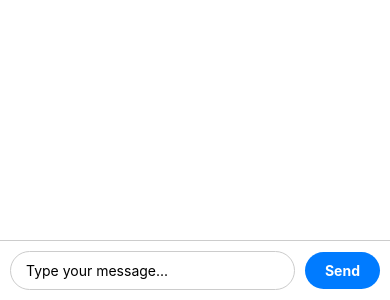
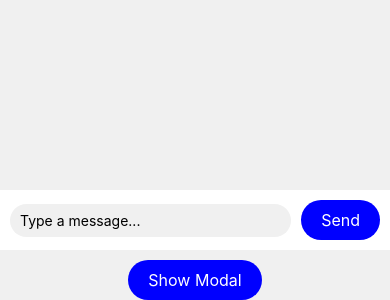
Before and after one commit to Suryaprkash03/Task_App, a React Native app: screen / in a window 390 px wide. Shown: the part 544-844 px from the top of the page. Built offline with nearby package versions, Linux system fonts and the light colour scheme.

Commit message:
work toast

```diff
--- a/App.js
+++ b/App.js
@@ -1,70 +1,77 @@
-import React, { useEffect, useState } from 'react';
-import { Dimensions, FlatList, StyleSheet, Text, TextInput, TouchableOpacity, View, useWindowDimensions } from 'react-native';
-import { WToast } from 'react-native-smart-tip';
+import React, { useState } from 'react';
+import { FlatList, StyleSheet, Text, TextInput, TouchableOpacity, View } from 'react-native';
+import Modal from 'react-native-modal';
+import Toast from 'react-native-toast-message';
 
-const ChatScreen = () => {
+const ChatBubble = ({ message, isSent }) => {
+  return (
+    <View style={[styles.bubbleContainer, isSent ? styles.sentBubble : styles.receivedBubble]}>
+      <Text style={styles.messageText}>{message}</Text>
+    </View>
+  );
+};
+
+const App = () => {
+  const [inputText, setInputText] = useState('');
   const [messages, setMessages] = useState([]);
-  const [inputText, setInputText] = useState('');
-  const windowDimensions = useWindowDimensions();
-
-  useEffect(() => {
-    const handleOrientationChange = () => {
-      showToast('Orientation changed');
-    };
-
-    const dimensionsSubscription = Dimensions.addEventListener('change', handleOrientationChange);
-
-    return () => {
-      dimensionsSubscription.remove();
-    };
-  }, []);
+  const [isModalVisible, setIsModalVisible] = useState(false);
 
   const sendMessage = () => {
     if (inputText.trim() !== '') {
-      setMessages([...messages, { text: inputText, sender: 'user' }]);
+      setMessages([...messages, { id: messages.length, message: inputText, isSent: true }]);
       setInputText('');
       showToast('Message sent');
-    } else {
-      showToast('Please type a message');
     }
   };
 
   const showToast = (message) => {
-    const toastOpts = {
-      data: message,
-      textColor: '#ffffff',
-      backgroundColor: '#444444',
-      duration: WToast.duration.LONG,
-      position: WToast.position.TOP,
-    };
+    Toast.show({
+      text1: message,
+      type: 'success',
+    });
+  };
 
-    WToast.show(toastOpts);
+  const toggleModal = () => {
+    setIsModalVisible(!isModalVisible);
   };
+
+  // const showSnackbar = (message) => {
+  //   Snackbar.show({
+  //     text: message,
+  //     duration: Snackbar.LENGTH_SHORT,
+  //   });
+  // };
 
   return (
     <View style={styles.container}>
       <FlatList
         data={messages}
-        renderItem={({ item }) => (
-          <View style={[styles.messageContainer, { alignSelf: item.sender === 'user' ? 'flex-end' : 'flex-start' }]}>
-            <Text style={[styles.messageText, { backgroundColor: item.sender === 'user' ? '#DCF8C6' : '#FFFFFF' }]}>
-              {item.text}
-            </Text>
-          </View>
-        )}
-        keyExtractor={(item, index) => index.toString()}
+        keyExtractor={(item) => item.id.toString()}
+        renderItem={({ item }) => <ChatBubble message={item.message} isSent={item.isSent} />}
+        inverted
       />
       <View style={styles.inputContainer}>
         <TextInput
-          style={styles.textInput}
+          style={styles.input}
           value={inputText}
           onChangeText={setInputText}
-          placeholder="Type your message..."
+          placeholder="Type a message..."
         />
         <TouchableOpacity style={styles.sendButton} onPress={sendMessage}>
           <Text style={styles.sendButtonText}>Send</Text>
         </TouchableOpacity>
       </View>
+      <TouchableOpacity style={styles.modalButton} onPress={toggleModal}>
+        <Text style={styles.modalButtonText}>Show Modal</Text>
+      </TouchableOpacity>
+      <Modal isVisible={isModalVisible} onBackdropPress={toggleModal}>
+        <View style={styles.modalContent}>
+          <Text style={styles.modalText}>This is a modal</Text>
+          <TouchableOpacity style={styles.modalCloseButton} onPress={toggleModal}>
+            <Text style={styles.modalCloseButtonText}>Close Modal</Text>
+          </TouchableOpacity>
+        </View>
+      </Modal>
     </View>
   );
 };
@@ -72,43 +79,83 @@ const ChatScreen = () => {
 const styles = StyleSheet.create({
   container: {
     flex: 1,
+    backgroundColor: '#f0f0f0',
+    justifyContent: 'flex-end',
   },
-  messageContainer: {
+  bubbleContainer: {
+    maxWidth: '70%',
+    borderRadius: 8,
     marginVertical: 5,
-    marginHorizontal: 10,
-    maxWidth: '80%',
+    paddingHorizontal: 10,
+    paddingVertical: 8,
+  },
+  sentBubble: {
+    backgroundColor: '#DCF8C6',
+    alignSelf: 'flex-end',
+  },
+  receivedBubble: {
+    backgroundColor: '#FFFFFF',
+    alignSelf: 'flex-start',
   },
   messageText: {
-    padding: 10,
-    borderRadius: 10,
     fontSize: 16,
   },
   inputContainer: {
     flexDirection: 'row',
     alignItems: 'center',
-    borderTopWidth: 1,
-    borderTopColor: '#CCCCCC',
+    backgroundColor: '#ffffff',
     padding: 10,
   },
-  textInput: {
+  input: {
     flex: 1,
-    borderWidth: 1,
-    borderColor: '#CCCCCC',
+    paddingHorizontal: 10,
+    paddingVertical: 8,
     borderRadius: 20,
-    paddingHorizontal: 15,
-    paddingVertical: 10,
+    backgroundColor: '#f0f0f0',
     marginRight: 10,
   },
   sendButton: {
-    backgroundColor: '#007BFF',
+    backgroundColor: 'blue',
     borderRadius: 20,
     paddingVertical: 10,
     paddingHorizontal: 20,
   },
   sendButtonText: {
     color: 'white',
-    fontWeight: 'bold',
+    fontSize: 16,
+  },
+  modalButton: {
+    backgroundColor: 'blue',
+    paddingVertical: 10,
+    paddingHorizontal: 20,
+    borderRadius: 20,
+    alignSelf: 'center',
+    marginTop: 10,
+  },
+  modalButtonText: {
+    color: 'white',
+    fontSize: 16,
+  },
+  modalContent: {
+    backgroundColor: 'white',
+    padding: 20,
+    borderRadius: 10,
+  },
+  modalText: {
+    fontSize: 16,
+    marginBottom: 10,
+  },
+  modalCloseButton: {
+    backgroundColor: 'blue',
+    paddingVertical: 10,
+    paddingHorizontal: 20,
+    borderRadius: 20,
+    alignSelf: 'flex-end',
+  },
+  modalCloseButtonText: {
+    color: 'white',
+    fontSize: 16,
   },
 });
 
-export default ChatScreen;
+export default App;
--- a/package.json
+++ b/package.json
@@ -13,7 +13,10 @@
     "expo-status-bar": "~1.11.1",
     "react": "18.2.0",
     "react-native": "0.73.4",
-    "react-native-smart-tip": "^2.3.0"
+    "react-native-modal": "^13.0.1",
+    "react-native-smart-tip": "^2.3.0",
+    "react-native-snackbar": "^2.6.2",
+    "react-native-toast-message": "^2.2.0"
   },
   "devDependencies": {
     "@babel/core": "^7.20.0"
```
Also changed, not shown: 1 other file (tests, documents, lock files or other folders).
